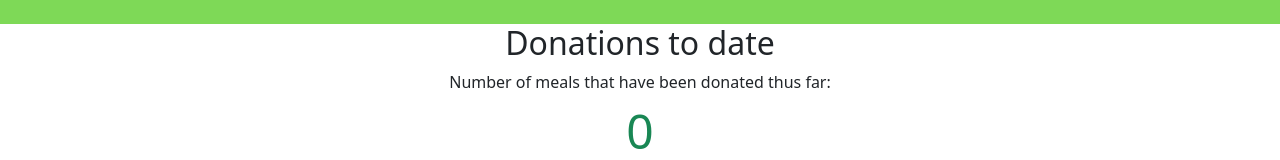
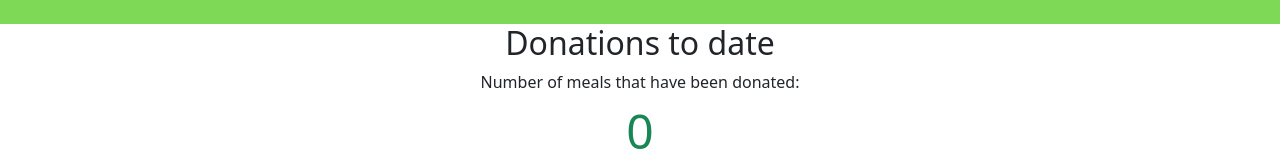
Before and after one commit to Nicola-Carroll/tech_for_good, a React (Create React App) app in the folder client/: page / in a window 1280 px wide. Shown: the part 622-782 px from the top of the page. Built offline with nearby package versions, Linux system fonts and the light colour scheme; no server answers.

Commit message:
changing the homepageDonationsCounter component to reflect cypress test

```diff
--- a/client/src/components/homepageDonationsCounter.js
+++ b/client/src/components/homepageDonationsCounter.js
@@ -30,7 +30,7 @@ export default class AddDonatedMeals extends Component {
     return (
       <div className="section w-50 m-auto">
         <p className="mt-2 mb-2 text-center" htmlFor="meals">
-          Number of meals that have been donated thus far:
+          Number of meals that have been donated:
         </p>
         <p
           id="total"
```
